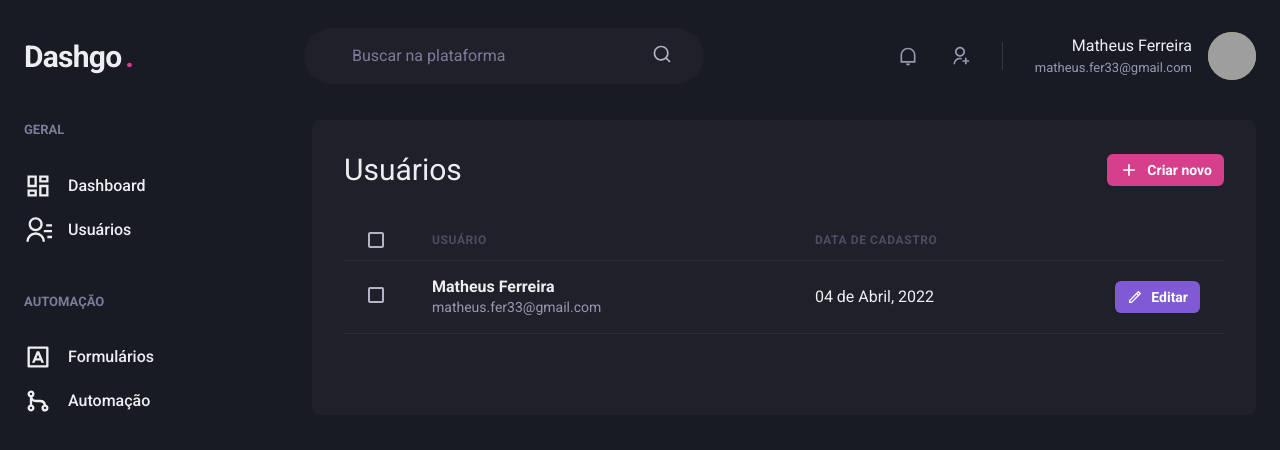
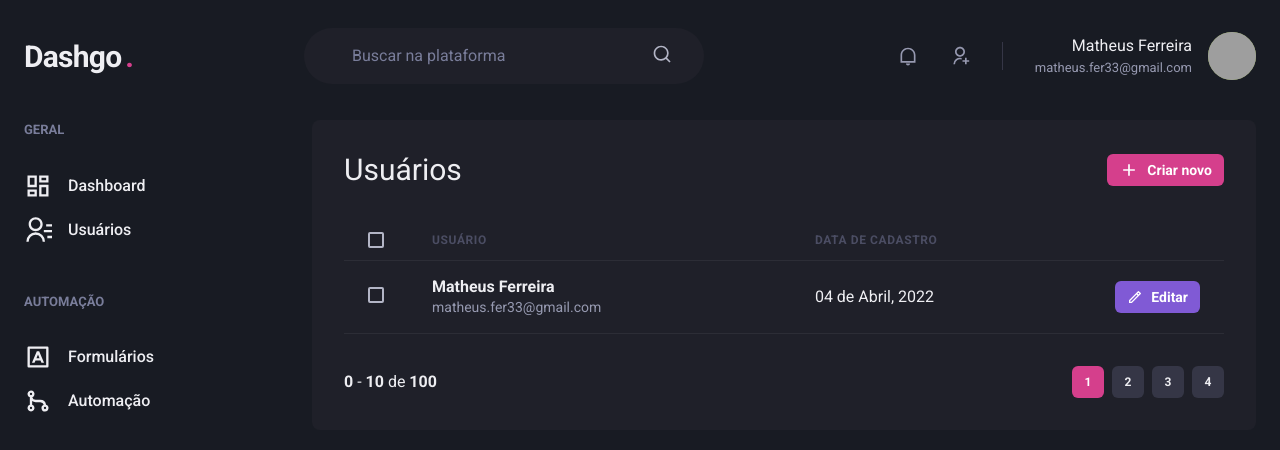
Before and after one commit to matheus-ferreira1/dashgo, a Next.js app: page /users in a window 1280 px wide. Shown: the top 450 px of the page. Built offline with nearby package versions, Linux system fonts and the light colour scheme; grey boxes are pictures that could not be loaded.

Commit message:
criação componente paginação

```diff
--- /dev/null
+++ b/src/components/Pagination.tsx
@@ -0,0 +1,66 @@
+import { Box, Button, Stack } from "@chakra-ui/react";
+
+export function Pagination() {
+  return (
+    <Stack
+      direction="row"
+      spacing="6"
+      mt="8"
+      justify="space-between"
+      align="center"
+    >
+       <Box>
+          <strong>0</strong> - <strong>10</strong> de <strong>100</strong>
+       </Box>
+       <Stack direction="row" spacing="2">
+         <Button
+            size="sm"
+            fontSize="xs"
+            width="4"
+            colorScheme="pink"
+            disabled
+            _disabled={{
+               bg: "pink.500",
+               cursor: 'default'
+            }}
+         >
+            1
+         </Button>
+         <Button
+            size="sm"
+            fontSize="xs"
+            width="4"
+            bg="gray.700"
+            _hover={{
+               bg: 'gray.500'
+            }}
+         >
+            2
+         </Button>
+         <Button
+            size="sm"
+            fontSize="xs"
+            width="4"
+            bg="gray.700"
+            _hover={{
+               bg: 'gray.500'
+            }}
+         >
+            3
+         </Button>
+         <Button
+            size="sm"
+            fontSize="xs"
+            width="4"
+            bg="gray.700"
+            _hover={{
+               bg: 'gray.500'
+            }}
+         >
+            4
+         </Button>
+       </Stack>
+
+    </Stack>
+  )
+}
--- a/src/pages/users/index.tsx
+++ b/src/pages/users/index.tsx
@@ -1,6 +1,7 @@
 import { Box, Button, Checkbox, Flex, Heading, Icon, Table, Tbody, Td, Text, Th, Thead, Tr } from "@chakra-ui/react";
 import { RiAddLine, RiPencilLine } from "react-icons/ri";
 import Header from "../../components/Header";
+import { Pagination } from "../../components/Pagination";
 import Sidebar from "../../components/Sidebar";
 
 export default function UserList() {
@@ -63,6 +64,8 @@
                   </Tr>
                </Tbody>
             </Table>
+
+            <Pagination />
           </Box>
        </Flex>
     </Box>
```
